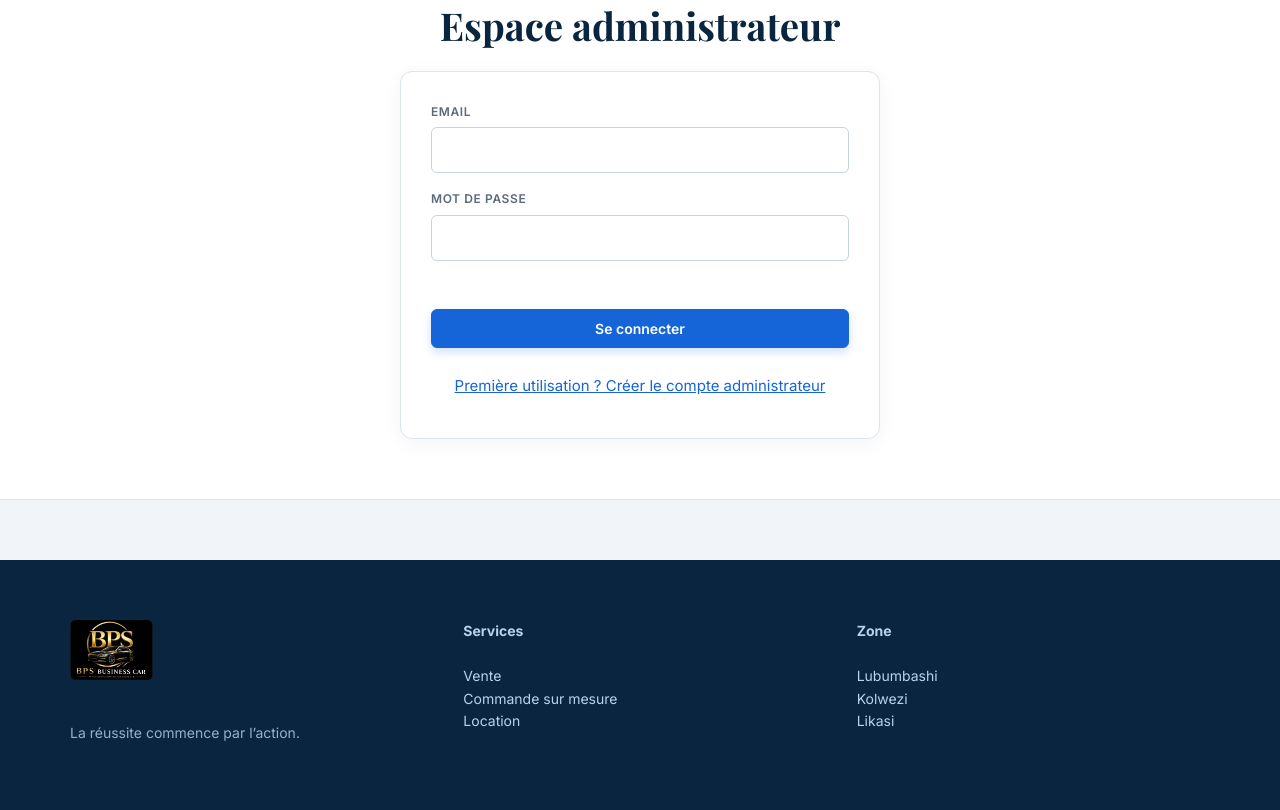
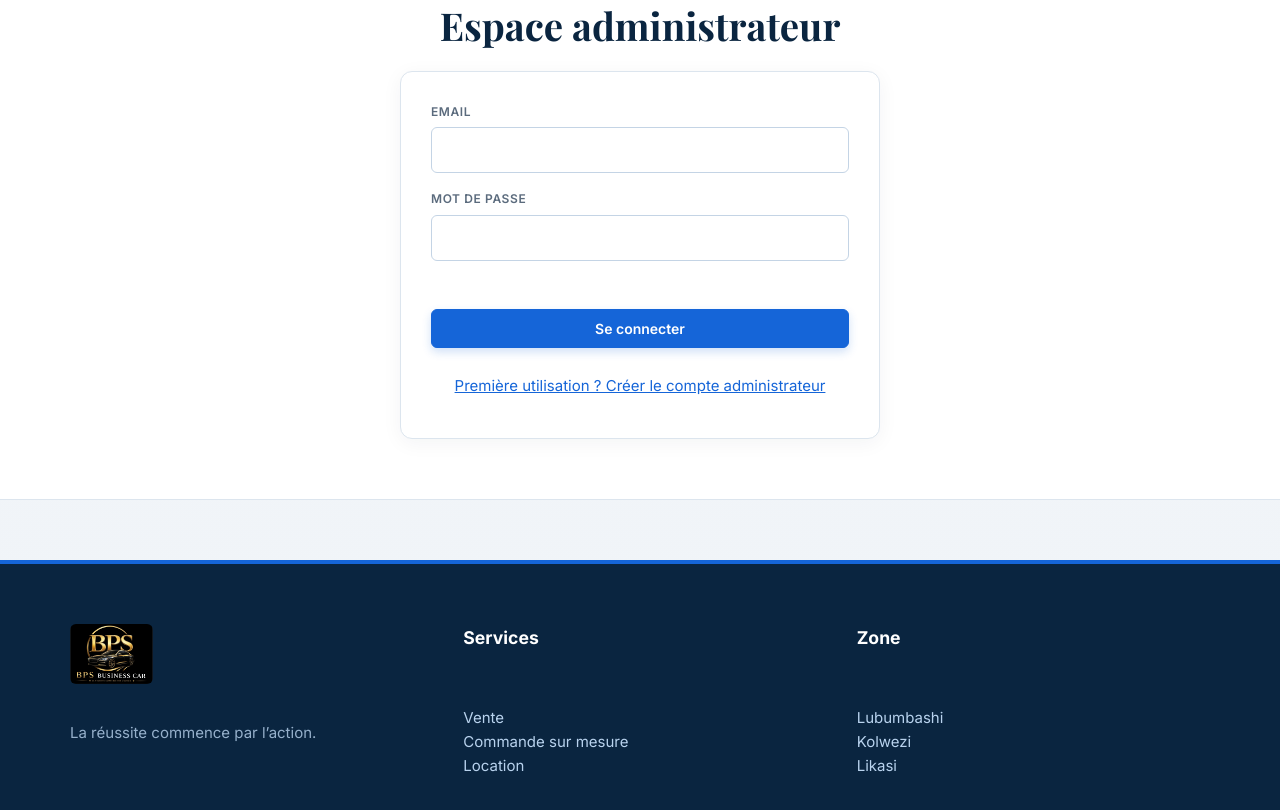
Before and after one commit to jordan-lydia/BPS-SERVICES-CAR, a plain HTML site: page index.html in a window 1280 px wide. Shown: the part 4979-5789 px from the top of the page. Drawn offline with nearby package versions, Linux system fonts and the light colour scheme; no server answers.

Commit message:
Update style.css

```diff
--- a/style.css
+++ b/style.css
@@ -168,11 +168,45 @@ select:focus, input:focus { border-color: var(--blue); box-shadow: 0 0 0 3px rgb
 .off { opacity: .5; filter: grayscale(1); }
 
 /* Footer */
-footer { background: var(--navy); color: #b9d3ee; padding: 60px 0; font-size: 14px; margin-top: 60px; }
-footer a:hover { color: #fff; }
-.ft { display: flex; flex-wrap: wrap; gap: 40px; justify-content: space-between; }
-.ft > div { flex: 1; min-width: 200px; }
-.ft p { margin-top: 20px; opacity: 0.8; }
+/* Footer */
+footer {
+  background: var(--navy);
+  color: #b9d3ee;
+  padding: 60px 0 40px;
+  font-size: 15px;
+  margin-top: 60px;
+  border-top: 4px solid var(--blue);
+}
+footer a {
+  color: #b9d3ee;
+  transition: color 0.2s;
+  text-decoration: none;
+}
+footer a:hover {
+  color: #fff;
+}
+.ft {
+  display: flex;
+  flex-wrap: wrap;
+  gap: 40px;
+  justify-content: space-between;
+  align-items: flex-start; /* Aligne les blocs en haut */
+}
+.ft > div {
+  flex: 1;
+  min-width: 200px;
+}
+.ft b {
+  color: #fff;
+  font-size: 1.1rem;
+  display: block;
+  margin-bottom: 5px;
+}
+.ft p {
+  margin-top: 15px;
+  opacity: 0.8;
+  line-height: 1.6;
+}
 
 .wa { position: fixed; right: 24px; bottom: 24px; background: #25d366; color: #04230f; font-weight: 700; padding: 14px 22px; border-radius: 99px; z-index: 30; box-shadow: 0 8px 25px rgba(37, 211, 102, 0.4); transition: transform 0.2s; }
 .wa:hover { transform: scale(1.05); }
```
